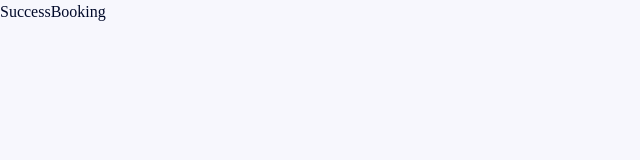
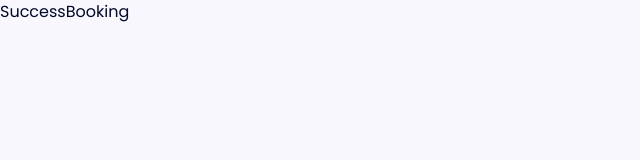
Before and after one commit to IzzaWildanRidhoni/reactfirstofficebwa, a React (Vite) app: page /success-booking in a window 1280 px wide. Shown: the top 160 px of the page, without its empty margins (0-640 px from the left). Built offline with nearby package versions, Linux system fonts and the light colour scheme.

Commit message:
update font ke font poppins

```diff
--- a/src/index.css
+++ b/src/index.css
@@ -6,6 +6,12 @@
 1. Prevent padding and border from affecting element width. (https://github.com/mozdevs/cssremedy/issues/4)
 2. Allow adding a border to an element by just adding a border-width. (https://github.com/tailwindcss/tailwindcss/pull/116)
 */
+
+@import url('https://fonts.googleapis.com/css2?family=Poppins:wght@100;200;300;400;500;600;700;800;900&display=swap');
+
+* {
+  font-family: 'Poppins', sans-serif;
+}
 
 *,
 ::before,
```
